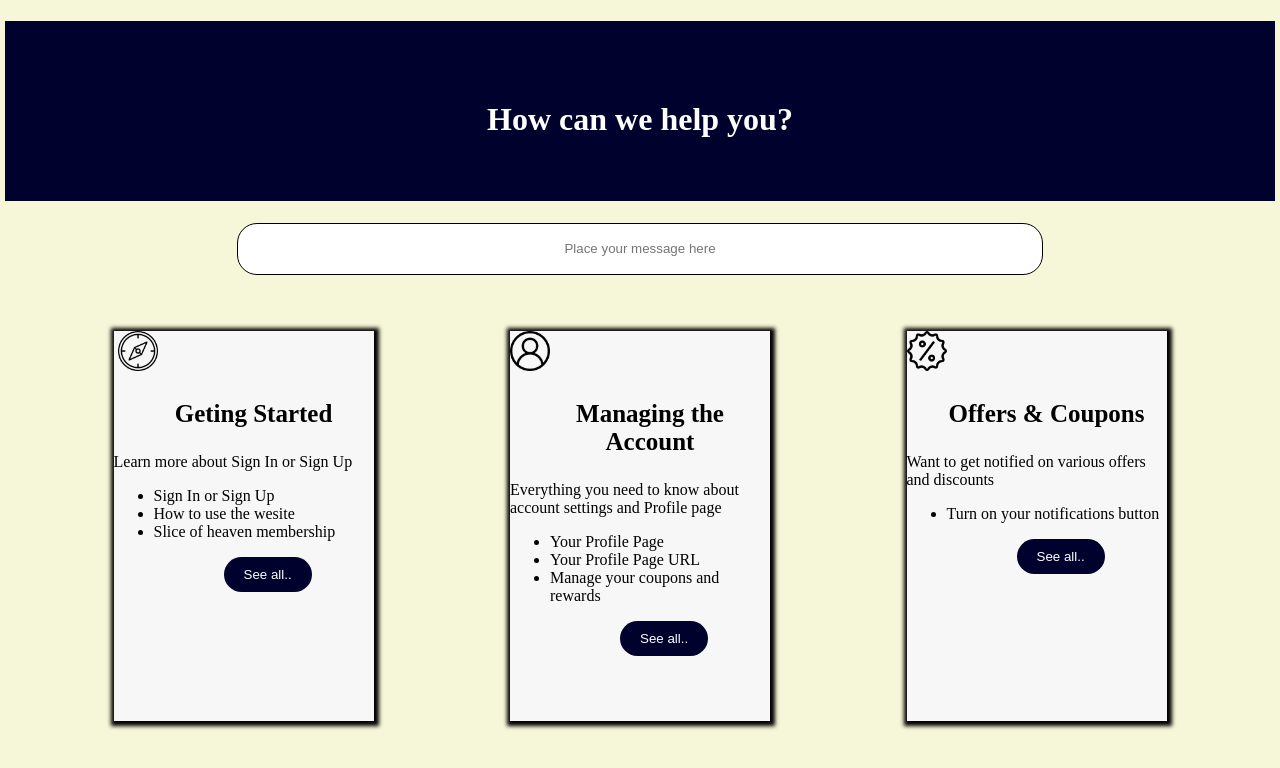
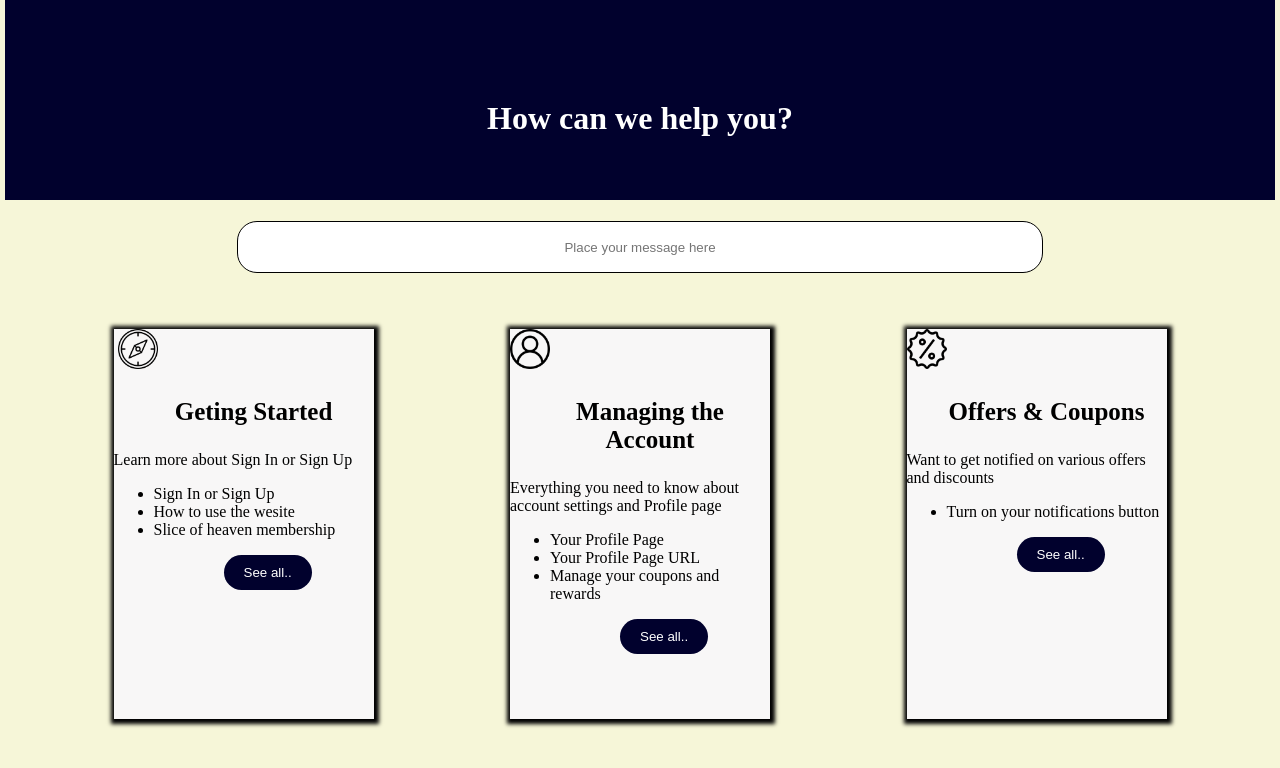
Before and after one commit to janhvikadhao/Website, a plain HTML site: page pages/contact.html in a window 1280 px wide. Drawn offline with Linux system fonts and the light colour scheme; a web font is replaced by a local one.

Commit message:
corrected

```diff
--- a/style.css
+++ b/style.css
@@ -167,8 +167,9 @@ body{
     padding: 80px auto;
     background-color: #01012d;
     color: #fff;
-    padding-top: 80px;
+    padding-top: 100px;
     padding-bottom: 20px;
+    margin-top: 0px;
 
 }
 .inputh4{
```
